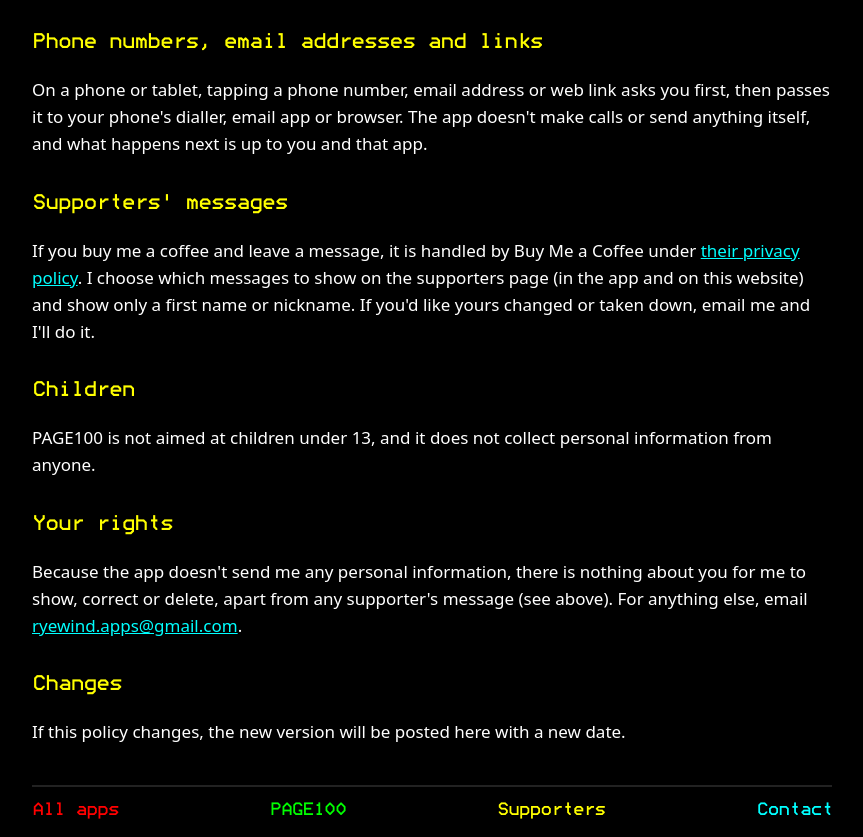
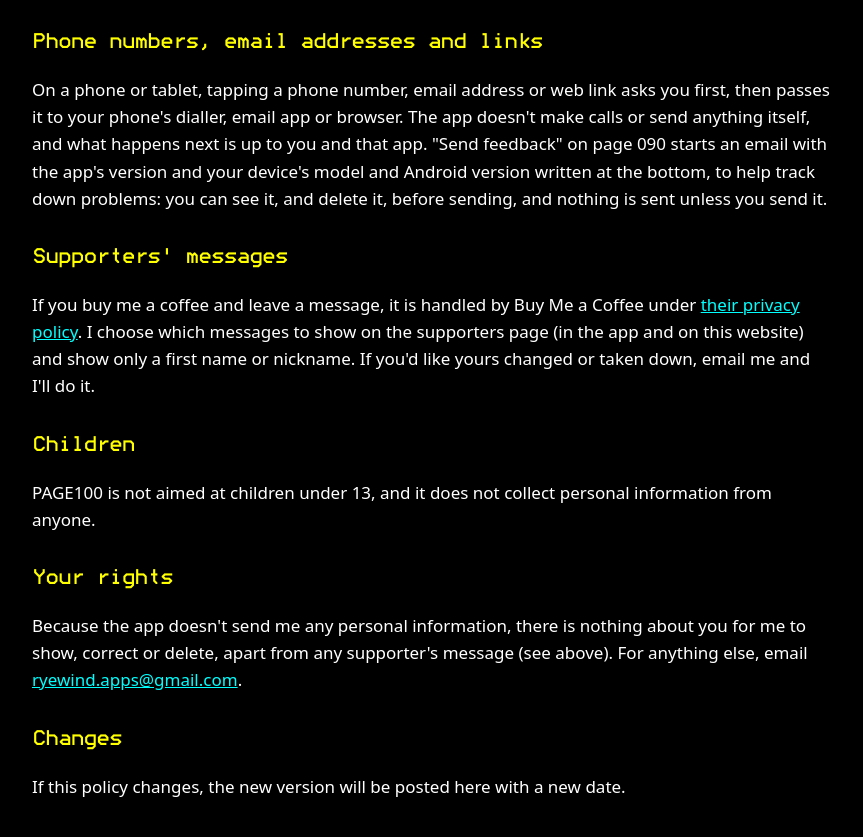
Before and after one commit to ryewind-apps/ryewind-apps.github.io, a plain HTML site: page page100/privacy.html in a window 1280 px wide. Shown: the part 1630-2467 px from the top of the page, without its empty margins (208-1071 px from the left). Drawn offline with Linux system fonts and the light colour scheme.

Commit message:
PAGE100 privacy policy: what the Send feedback email includes

```diff
--- a/page100/privacy.html
+++ b/page100/privacy.html
@@ -67,7 +67,9 @@ to refresh it, from the same services and in the same way. The app sends them on
 <h2>Phone numbers, email addresses and links</h2>
 <p>On a phone or tablet, tapping a phone number, email address or web link asks you first, then passes it to
 your phone's dialler, email app or browser. The app doesn't make calls or send anything itself, and what happens
-next is up to you and that app.</p>
+next is up to you and that app. "Send feedback" on page 090 starts an email with the app's version and your
+device's model and Android version written at the bottom, to help track down problems: you can see it, and delete
+it, before sending, and nothing is sent unless you send it.</p>
 
 <h2>Supporters' messages</h2>
 <p>If you buy me a coffee and leave a message, it is handled by Buy Me a Coffee under
```
